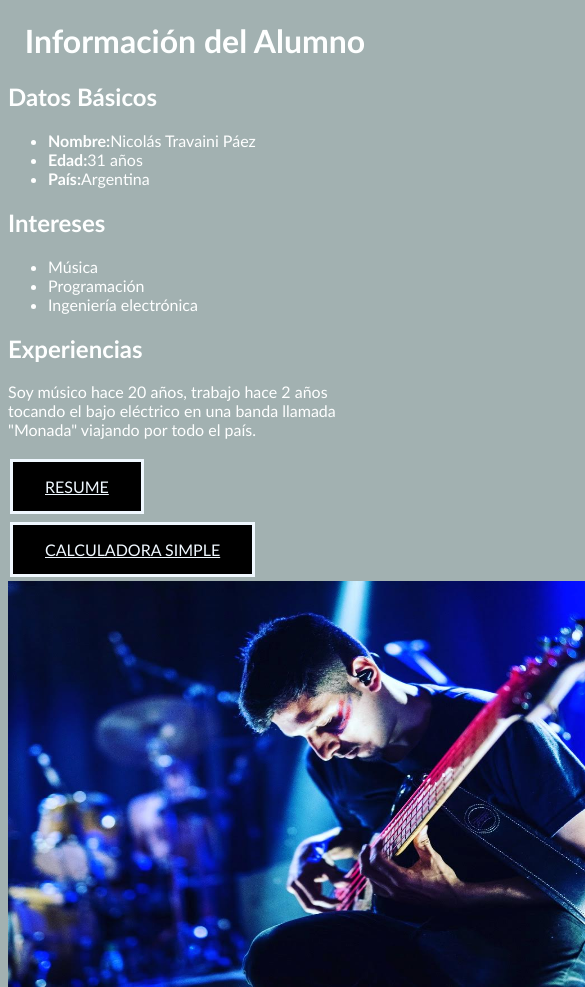
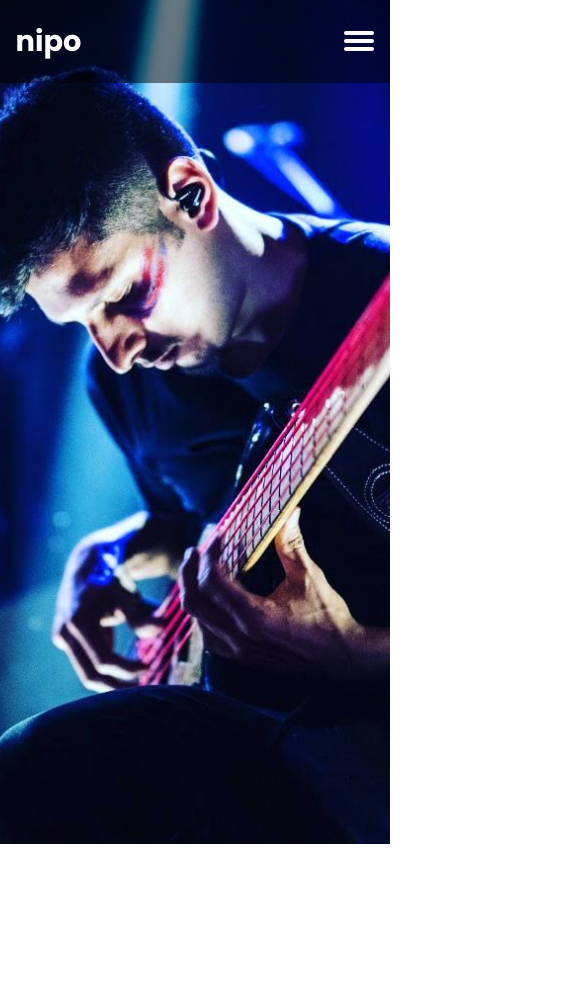
Before and after one commit to nicotravaini/sobre-mi, a plain HTML site: page index.html in a window 390 px wide. Shown: the top 987 px of the page, 585 px wide, since content can reach past the window. After the commit the page ends 844 px from the top, so only its background shows below. Drawn offline with Linux system fonts and the light colour scheme; grey boxes are pictures that could not be loaded.

Commit message:
modificaciones del sitio web

```diff
--- a/index.html
+++ b/index.html
@@ -7,58 +7,36 @@
     <link rel="stylesheet" href="styles.css">
 </head>
 <body>
+    <!-- <img src="PinkNeon.jpg" alt="Myself playing the electric bass" style="width:720px;height: 406px;"> -->
     <header>
-        <h1>Información del Alumno</h1>
+        <a href="#" class="logo">nipo</a>
+
+        <div class="menuIcon">
+            <div class="bar"></div>
+        </div>
+
+        <ul class="navlist">
+            <li><a href="#">Home</a></li>
+            <li><a href="#">About</a></li>
+            <li><a href="#">Gallery</a></li>
+            <li><a href="#">Services</a></li>
+            <li><a href="#">Contact</a></li>
+        </ul>
     </header>
 
-    <nav>
-        <!-- agregar enlaces de navegacion aqui-->
-    </nav>
-
     <main>
-        <article>
-            <h2>Datos Básicos</h2>
-            <!-- Agregar informacion basica del alumno aqui-->
-            <ul>
-                <li><strong>Nombre:</strong>Nicolás Travaini Páez</li>
-                <li><strong>Edad:</strong>31 años</li>
-                <li><strong>País:</strong>Argentina</li>
-            </ul>
-        </article>
-
-        <article>
-            <h2>Intereses</h2>
-            <!-- Estos son algunos de mis intereses personales-->
-            <ul>
-                <li>Música</li>
-                <li>Programación</li>
-                <li>Ingeniería electrónica</li>
-            </ul>
-        </article>
-
-        <article>
-            <h2>Experiencias</h2>
-            <!-- Acá agregué un poquito de a qué me dedico y mi trabajo actual-->
-            <p>Soy músico hace 20 años, trabajo hace 2 años tocando el bajo eléctrico en una banda llamada "Monada" viajando por todo el país.</p>
-        </article>
-        <!-- Acá quería agregar un botón que me redirija a algún otro sitio como para probar -->
-        <a href="./Responsive-resume-master/index.html" class="button">RESUME</a>
-        <a href="./practico1/index.html" class="button">CALCULADORA SIMPLE</a>
+        <!-- <a href="./Responsive-resume-master/index.html" class="button">RESUME</a>
+        <a href="./practico1/index.html" class="button">CALCULADORA SIMPLE</a> -->
 
     </main>
 
-    <aside>
-        <!-- Agrega contenido adicional aqui-->
-    </aside>
+    <footer>
+        <!-- <video width="720" height="406" controls>
+            <source src="WeWillMeetAgain.mp4" type="video/mp4">
+            Tu navegador no soporta el formato del video.
+        </video> -->
+    </footer>
 
-    <footer>
-        <!-- Agrega informacion de pie de pagina aqui-->
-    </footer>
-        <!-- Acá agregue una imagen y un video -->
-    <img src="PinkNeon.jpg" alt="Myself playing the electric bass" style="width:720px;height: 406px;">
-    <video width="720" height="406" controls>
-        <source src="WeWillMeetAgain.mp4" type="video/mp4">
-        Tu navegador no soporta el formato del video.
-    </video>
+    <script src="script.js"></script>
 </body>
 </html>
--- /dev/null
+++ b/script.js
@@ -0,0 +1,33 @@
+let navlist = document.querySelectorAll(".navlist li a");
+
+navlist.forEach(item =>{
+    let characters = item.textContent.split("");
+    item.textContent="";
+    characters.forEach((char, index)=>{
+        index +=1;
+        let span = document.createElement("span");
+        let delay = index / 15;
+
+        let charUp = document.createElement("span");
+        charUp.textContent = char;
+        charUp.style.transitionDelay = `${delay}s`;
+        charUp.classList.add("up");
+        span.append(charUp);
+
+        let charDown = document.createElement("span");
+        charDown.textContent = char;
+        charDown.style.transitionDelay = `${delay}s`;
+        charDown.classList.add("down");
+        span.append(charDown);
+
+        item.append(span);
+    })
+})
+
+// active hamburger menu
+let list = document.querySelector(".navlist")
+let menuIcon = document.querySelector(".menuIcon");
+menuIcon.addEventListener("click",()=>{
+    menuIcon.classList.toggle("active");
+    list.classList.toggle("activeMenu")
+})
--- a/styles.css
+++ b/styles.css
@@ -1,15 +1,159 @@
-html{
-    background-color: rgba(113, 136, 136, 0.652);
+@import url('https://fonts.googleapis.com/css2?family=Poppins:ital,wght@0,100;0,200;0,300;0,400;0,500;0,600;0,700;0,800;0,900;1,100;1,200;1,300;1,400;1,500;1,600;1,700;1,800;1,900&display=swap');
+
+*{
+    margin: 0;
+    padding: 0;
+    box-sizing: border-box;
+    text-decoration: none;
 }
 body{
-    font-family: 'Gill Sans', 'Gill Sans MT', Calibri, 'Trebuchet MS', sans-serif;
-    color: rgb(254, 255, 255);
+    font-family: 'Poppins', sans-serif;
+    min-height: 100vh;
+    background: url("PinkNeon.jpg")center / cover no-repeat;
 }
 header{
-    text-align: center;
+    position: fixed;
+    top: 0;
+    left: 0;
+    width: 100%;
+    padding: 20px 8%;
+    display: flex;
+    justify-content: space-between;
+    align-items: center;
 
+    /* background: white; */
 }
-button{
+.logo{
+    color: #fff;
+    font-weight: 700;
+    font-size: 1.8rem;
+}
+.navlist{
+    position: relative;
+    display: flex;
+}
+
+.navlist li{
+    list-style: none;
+    margin-left: 2rem;
+}
+.navlist li a{
+    display: flex;
+    color: #fff;
+    position: relative;
+    text-transform: uppercase;
+    font-weight: 500;
+    text-shadow: rgb(255, 0, 255)1px 0px 10px;
+}
+
+.navlist li a span{
+    position: relative;
+    transition: .5s;
+    overflow: hidden;
+}
+
+.navlist li a span .up{
+    display: inline-flex;
+}
+
+.navlist li a:hover span .up{
+    transform: translateY(100%);
+}
+
+.navlist li a span .down{
+    position: absolute;
+    color: #f4a1ff;
+    text-shadow: rgb(255, 0, 255)1px 0px 10px;
+    left: 0;
+    transform: translateY(-100%);
+}
+
+.navlist li a:hover span .down{
+    transform: translateY(0);
+}
+
+/* hamburger menu*/
+
+.menuIcon{
+    position: relative;
+    display: block;
+    width: 30px;
+    height: 30px;
+    /* background: goldenrod; */
+    cursor: pointer;
+    display: none;
+}
+
+.menuIcon .bar,
+.menuIcon::after,
+.menuIcon::before{
+    content: "";
+    display: block;
+    width: 100%;
+    height: 4px;
+    border-radius: 3px;
+    background: #fff;
+    margin: 4px 0;
+    transition: .4s;
+}
+
+.menuIcon.active::before{
+    transform: rotate(-45deg) translate(-6px, 5px);
+}
+
+.menuIcon.active::after{
+    transform: rotate(45deg) translate(-6px, -6px);
+}
+
+.menuIcon.active .bar{
+    opacity: 0;
+}
+
+/* Break Points */
+@media(max-width:992px){
+    header{
+        padding: 20px 4%;
+    }
+}
+
+@media(max-width:768px){
+    .menuIcon{
+        display: block;
+    }
+
+    header{
+        background: rgba(0, 0, 0, 0.5);
+    }
+
+    .navlist{
+        position: absolute;
+        top: 100%;
+        left: 0;
+        display: block;
+        height: 0rem;
+        width: 100%;
+        background: rgba(0, 0, 0, 0.5);
+        transition: .3s;
+        overflow: hidden;
+    }
+
+    .navlist li a{
+        display: block;
+        text-align: center;
+        margin: 1.5rem 0;
+        overflow: hidden;
+    }
+
+    .navlist li{
+        margin: 0;
+    }
+
+    .navlist.activeMenu{
+        height: 17rem;
+    }
+}
+
+/* button{
     background-color: rgb(55, 157, 167);
     font-family: 'Gill Sans', 'Gill Sans MT', Calibri, 'Trebuchet MS', sans-serif;
     font-size: 16px;
@@ -30,4 +174,4 @@ button{
 .button:hover {
     background-color: aliceblue;
     color: black;
-}
+} */
```
